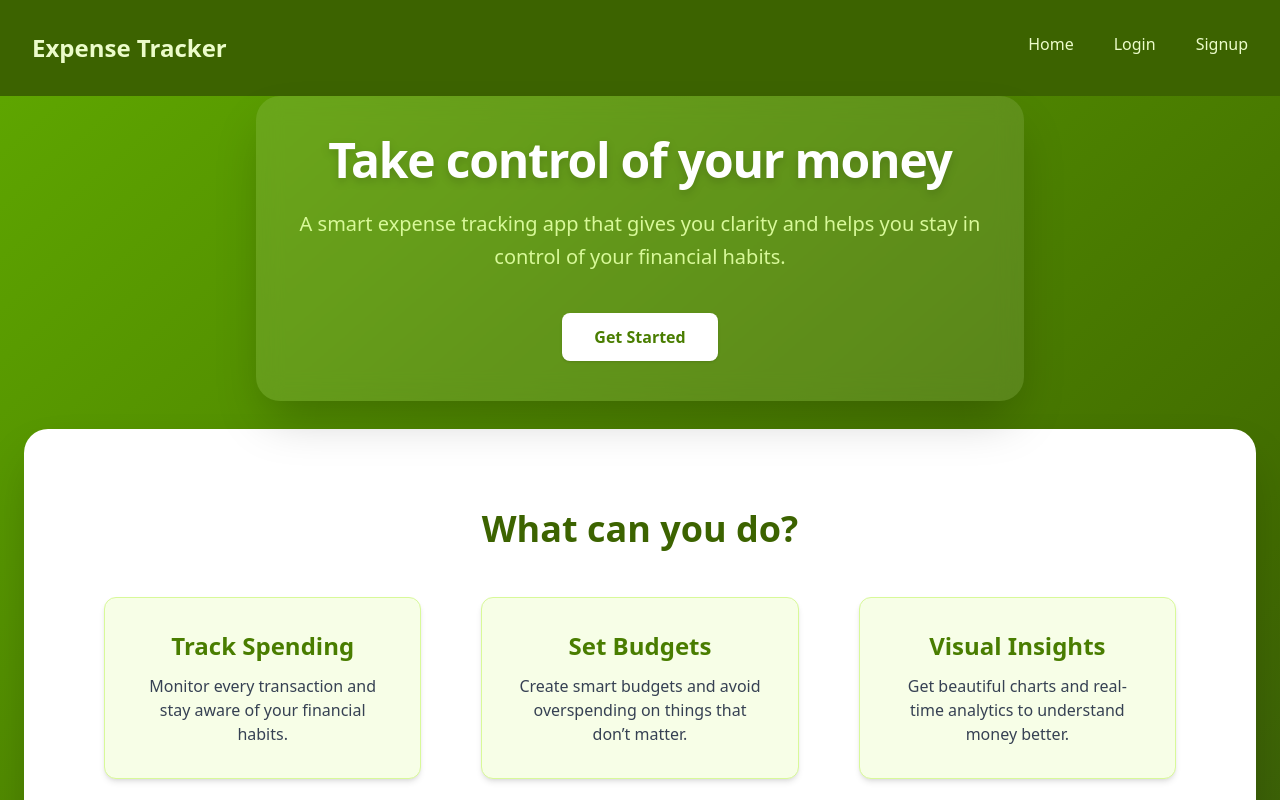
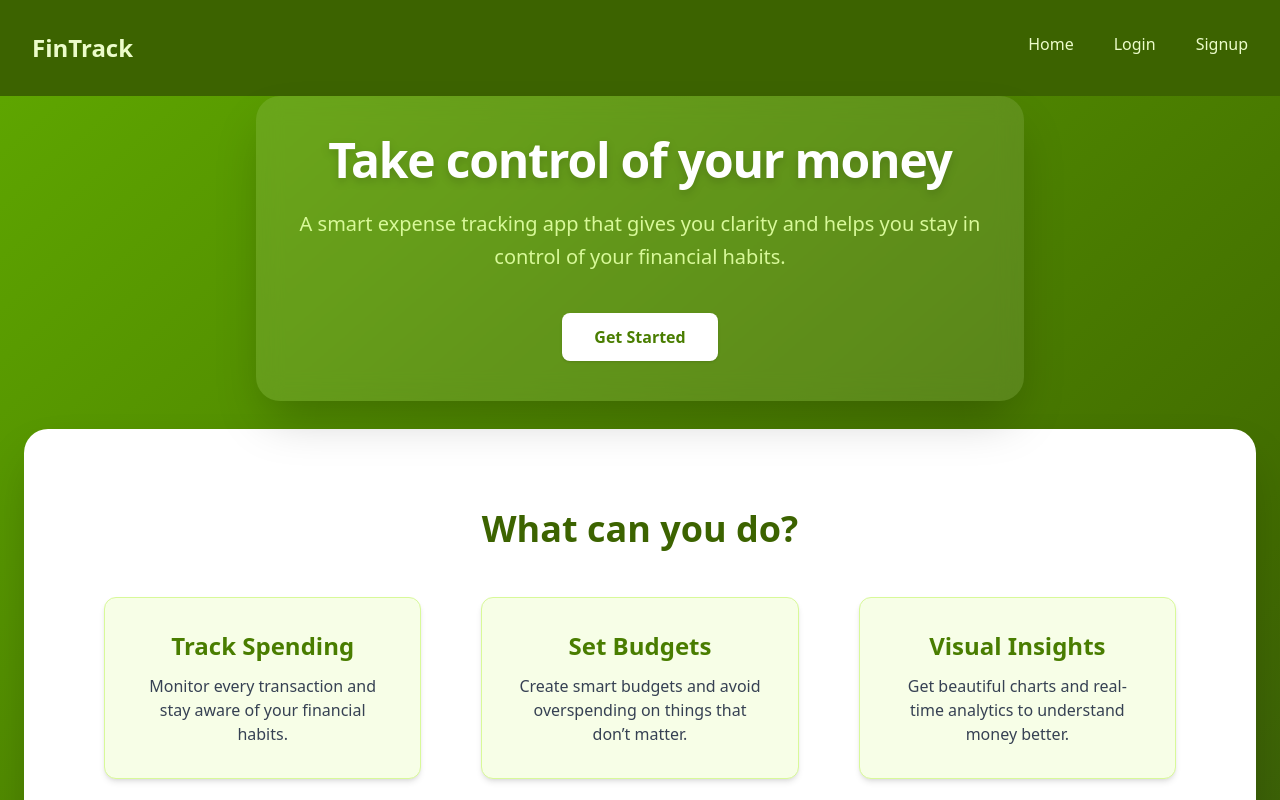
Before and after one commit to Shreyas246a/ExpenseTracker-Frontend, a React (Vite) app: page / in a window 1280 px wide. Shown: the top 800 px of the page. Built offline with nearby package versions, Linux system fonts and the light colour scheme.

Commit message:
Changed name

```diff
--- a/src/components/Navbar.jsx
+++ b/src/components/Navbar.jsx
@@ -10,7 +10,7 @@ const Navbar = () => {
         <nav className="flex gap-20 bg-lime-800 p-8 text-lime-100 shadow-md justify-center">
 
         <div className="flex-2/12 font-bold text-2xl">
-            Expense Tracker
+            FinTrack
         </div>
 
         {!token ?(
```
